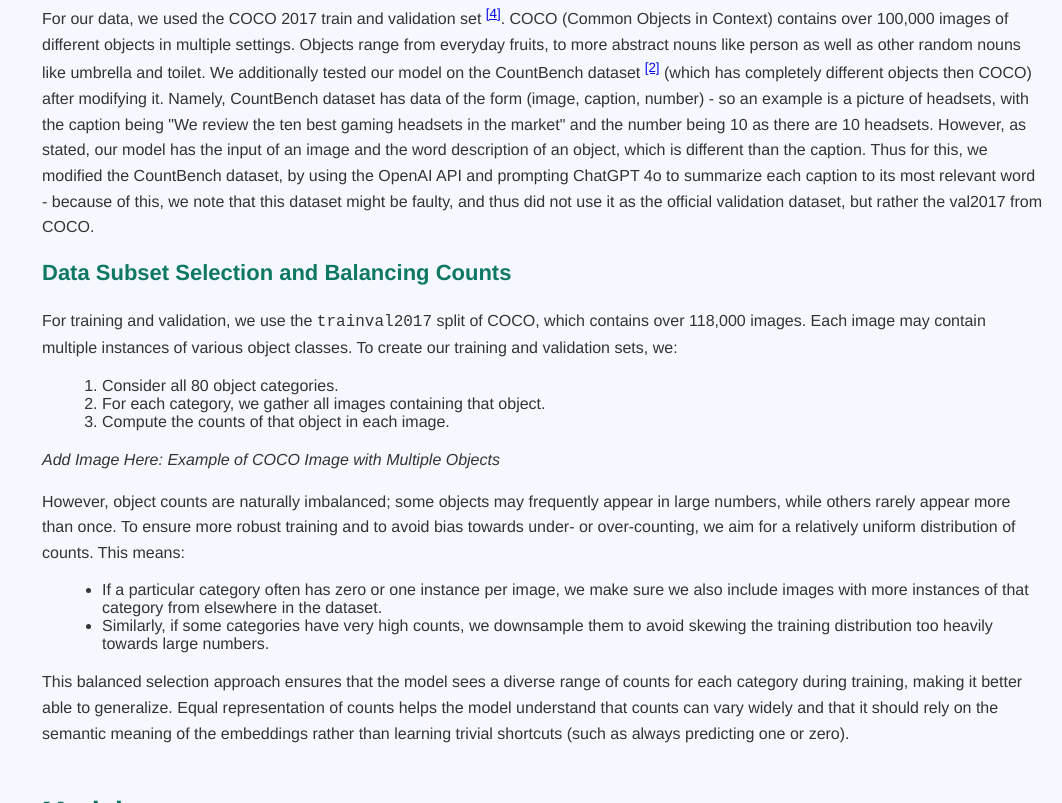
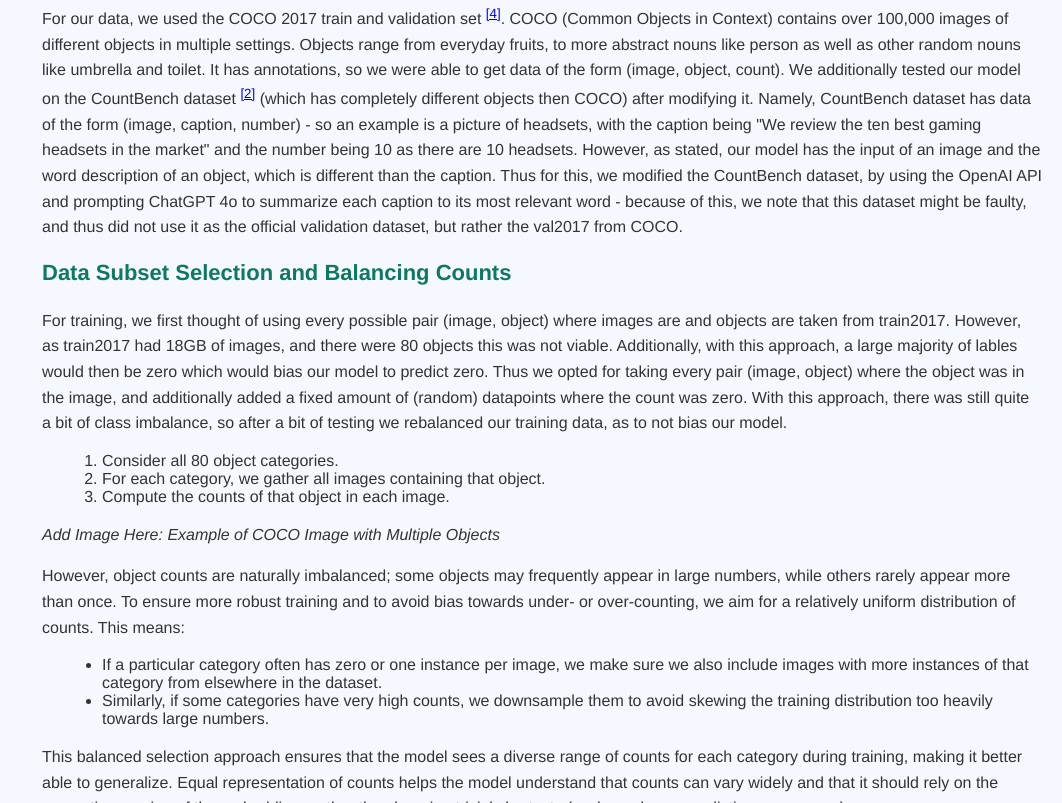
Before and after one commit to 6-7960-project/blogpost, a plain HTML site: page index.html in a window 1280 px wide. Shown: the part 2249-3052 px from the top of the page, without its empty margins (218-1280 px from the left). Drawn offline with Linux system fonts and the light colour scheme.

Commit message:
finished data subset selection and balancing counts

```diff
--- a/index.html
+++ b/index.html
@@ -121,14 +121,16 @@
             <h2>Data Collection</h2>
             <p>
                 For our data, we used the COCO 2017 train and validation set <sup><a href="#ref-paiss2023">[4]</a></sup>. COCO (Common Objects in Context) contains over 100,000 images of different objects in multiple settings. Objects range from everyday fruits, to
-                more abstract nouns like person as well as other random nouns like umbrella and toilet. We additionally tested our model on the CountBench dataset <sup><a href="#ref-paiss2023">[2]</a></sup> (which has completely different objects then COCO) after modifying it. Namely, CountBench dataset has data of the form
+                more abstract nouns like person as well as other random nouns like umbrella and toilet. It has annotations, so we were able to get data of the form (image, object, count). We additionally tested our model on the CountBench dataset <sup><a href="#ref-paiss2023">[2]</a></sup> (which has completely different objects then COCO) after modifying it. Namely, CountBench dataset has data of the form
                 (image, caption, number) - so an example is a picture of headsets, with the caption being "We review the ten best gaming headsets in the market" and the number being 10 as there are 10 headsets. However, as stated, our model has the input of an image and the word
                 description of an object, which is different than the caption. Thus for this, we modified the CountBench dataset, by using the OpenAI API and prompting ChatGPT 4o to summarize each caption to its most relevant word - because of this, we note that this dataset might be
                 faulty, and thus did not use it as the official validation dataset, but rather the val2017 from COCO.
             </p>
             <h3>Data Subset Selection and Balancing Counts</h3>
             <p>
-                For training and validation, we use the <code>trainval2017</code> split of COCO, which contains over 118,000 images. Each image may contain multiple instances of various object classes. To create our training and validation sets, we:
+                For training, we first thought of using every possible pair (image, object) where images are and objects are taken from train2017. However, as train2017 had 18GB of images, and there were 80 objects this was not viable.
+                Additionally, with this approach, a large majority of lables would then be zero which would bias our model to predict zero. Thus we opted for taking every pair (image, object) where the object was in the image, and additionally added a fixed amount of (random)
+                datapoints where the count was zero. With this approach, there was still quite a bit of class imbalance, so after a bit of testing we rebalanced our training data, as to not bias our model.
             </p>
             <ol>
                 <li>Consider all 80 object categories.</li>
```
